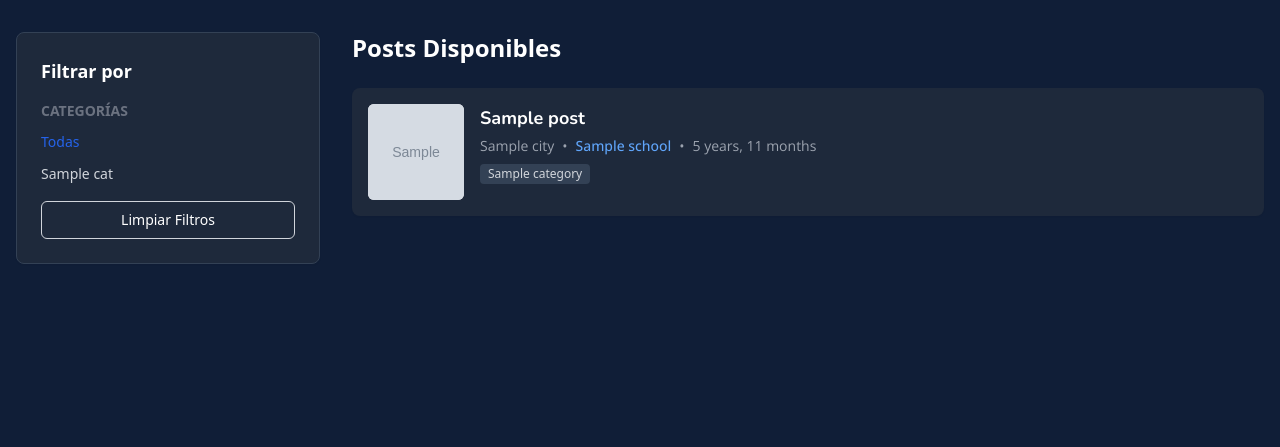
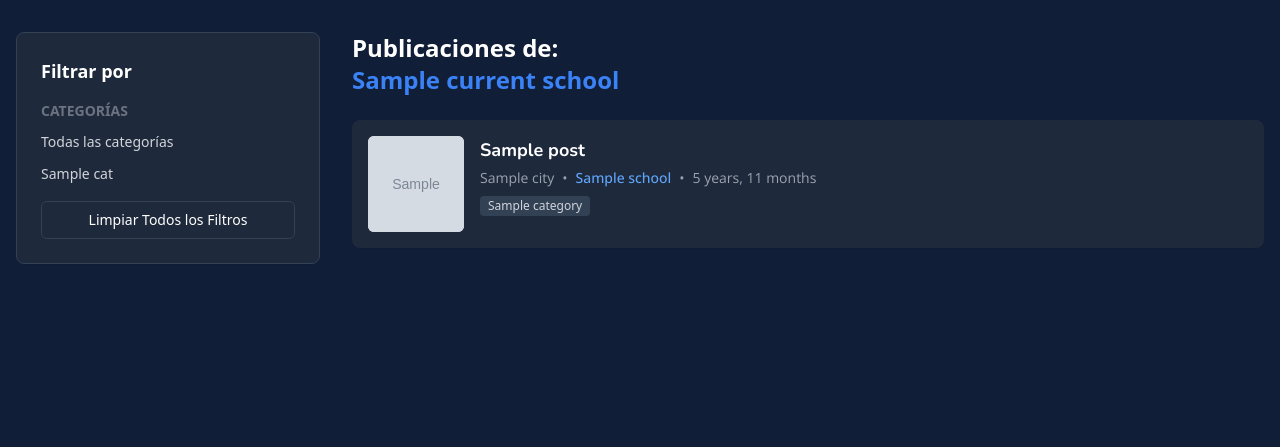
Before and after one commit to francoBa/AulaNet, a Django app: template aulanet/templates/blog/post-list.html in a window 1280 px wide. Shown: the part 73-520 px from the top of the page. Run offline with Django 3.2, Linux system fonts and the light colour scheme; the template is opened without the code that fills it: most values are stand-ins (such as "Sample title", 1, 10 or a date in 2020); grey boxes marked "Sample" are stand-in pictures; some libraries are stand-ins or nearby versions.

Commit message:
feat(school, blog): Añadir posts a la vista de colegios y habilitar filtros
- La página de detalle de un colegio ahora muestra sus últimas publicaciones.
- La lista principal de posts se puede filtrar por colegio. El título y los filtros de la página se actualizan dinámicamente.
- Se ha solucionado un error de imagen rota añadiendo un  al modelo School.
- El script  ahora limpia la base de datos en un orden seguro para evitar errores.

```diff
--- a/aulanet/templates/blog/post-list.html
+++ b/aulanet/templates/blog/post-list.html
@@ -1,7 +1,13 @@
+{% extends 'layouts/general-layout.html' %}
 <!-- prettier-ignore -->
-{% extends 'layouts/general-layout.html' %}
-
-{% block title %}Posts Disponibles{% endblock %}
+{% block title %}
+    {# Título de la pestaña del navegador dinámico #}
+    {% if current_school %}
+        Posts de {{ current_school.name }}
+    {% else %}
+        Posts Disponibles
+    {% endif %}
+{% endblock %}
 
 {% block page_content %}
 <div class="container mx-auto px-4 py-8">
@@ -21,16 +27,16 @@
           <ul class="space-y-2">
             <li>
               <a
-                href="{% url 'blog:post-list' %}"
-                class="text-blue-600 hover:underline text-sm"
-                >Todas</a
+                href="{% url 'blog:post-list' %}{% if current_school %}?school={{ current_school.slug }}{% endif %}"
+                class="text-gray-600 dark:text-gray-300 hover:text-blue-500 text-sm {% if not selected_category %}font-bold text-blue-500{% endif %}"
+                >Todas las categorías</a
               >
             </li>
             {% for cat in categories %}
             <li>
               <a
-                href="?categoria={{ cat.name }}"
-                class="text-gray-600 dark:text-gray-300 hover:text-blue-500 text-sm"
+                href="?{% if current_school %}school={{ current_school.slug }}&{% endif %}categoria={{ cat.name }}"
+                class="text-gray-600 dark:text-gray-300 hover:text-blue-500 text-sm {% if selected_category == cat.name %}font-bold text-blue-500{% endif %}"
               >
                 {{ cat.name }}
               </a>
@@ -42,9 +48,9 @@
         <!-- Botón Limpiar -->
         <a
           href="{% url 'blog:post-list' %}"
-          class="block w-full text-center py-2 px-4 border border-gray-300 rounded-md text-sm hover:bg-gray-50 dark:text-white dark:hover:bg-slate-700 transition"
+          class="block w-full text-center py-2 px-4 border border-gray-300 dark:border-slate-700 rounded-md text-sm hover:bg-gray-50 dark:text-white dark:hover:bg-slate-700 transition"
         >
-          Limpiar Filtros
+          Limpiar Todos los Filtros
         </a>
       </div>
     </aside>
@@ -52,13 +58,26 @@
     <!-- LISTA DE POSTS -->
     <main class="w-full md:w-3/4">
       <div class="flex justify-between items-center mb-6">
-        <h1 class="text-2xl font-bold dark:text-white">Posts Disponibles</h1>
+        <h1 class="text-2xl font-bold dark:text-white">
+          <!-- prettier-ignore -->
+          {% if current_school %}
+            Publicaciones de: <br />
+          <span class="text-blue-500">{{ current_school.name }}</span>
+          <!-- prettier-ignore -->
+          {% elif selected_category %}
+            Publicaciones en:
+          <span class="text-blue-500">{{ selected_category }}</span>
+          <!-- prettier-ignore -->
+          {% else %}
+            Posts Disponibles
+          {% endif %}
+        </h1>
         {% if perms.blog.add_post %}
         <a
           href="{% url 'blog:post-create' %}"
           class="bg-blue-600 hover:bg-blue-700 text-white px-4 py-2 rounded-lg text-sm font-medium transition"
         >
-          + Crear Post
+          Crear Post
         </a>
         {% endif %}
       </div>
@@ -67,10 +86,12 @@
         <!-- prettier-ignore -->
         {% for post in posts %}
             {% include 'components/commons/post-card.html' with post=post %}
-            {% empty %}
-        <div class="text-center py-10">
-          <p class="text-gray-500">
-            No hay posts disponibles con estos filtros.
+        {% empty %}
+        <div
+          class="text-center py-10 bg-white dark:bg-slate-800 rounded-lg shadow-sm"
+        >
+          <p class="text-gray-500 dark:text-gray-400 text-lg">
+            No se encontraron publicaciones con los filtros seleccionados.
           </p>
         </div>
         {% endfor %}
@@ -79,7 +100,7 @@
       <!-- Paginación -->
       {% if is_paginated %}
       <div class="mt-8 flex justify-center">
-        <!-- ... lógica de paginación ... -->
+        <!-- ... tu lógica de paginación aquí ... -->
       </div>
       {% endif %}
     </main>
```
Also changed, not shown: aulanet/apps/blog/views.py (+12 -0 lines), aulanet/apps/school/models.py (+13 -16 lines), aulanet/apps/school/views.py (+20 -3 lines), aulanet/apps/user/management/commands/seed_data.py (+11 -3 lines), aulanet/templates/school/school-detail.html (+76 -37 lines), aulanet/apps/school/migrations/0012_alter_school_image.py (added).
